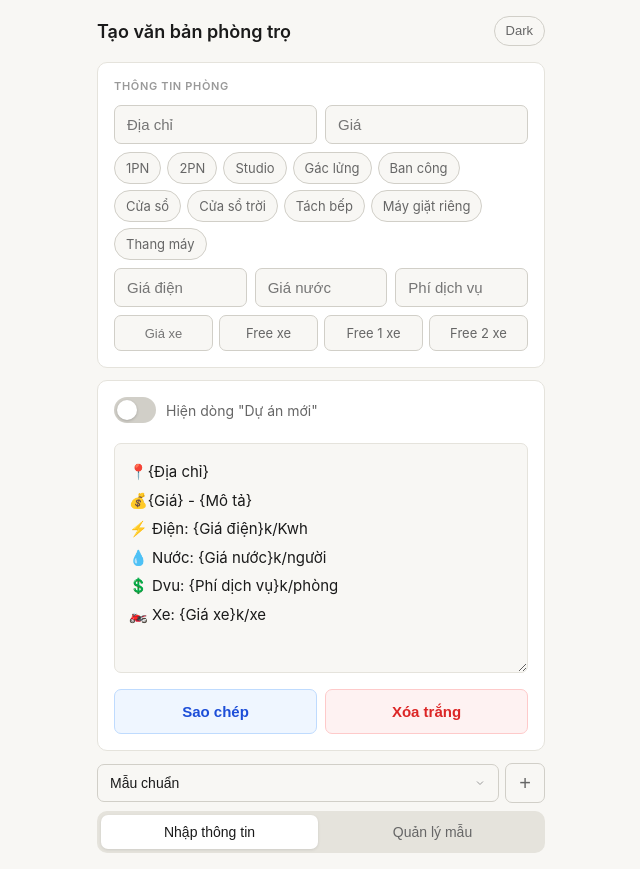
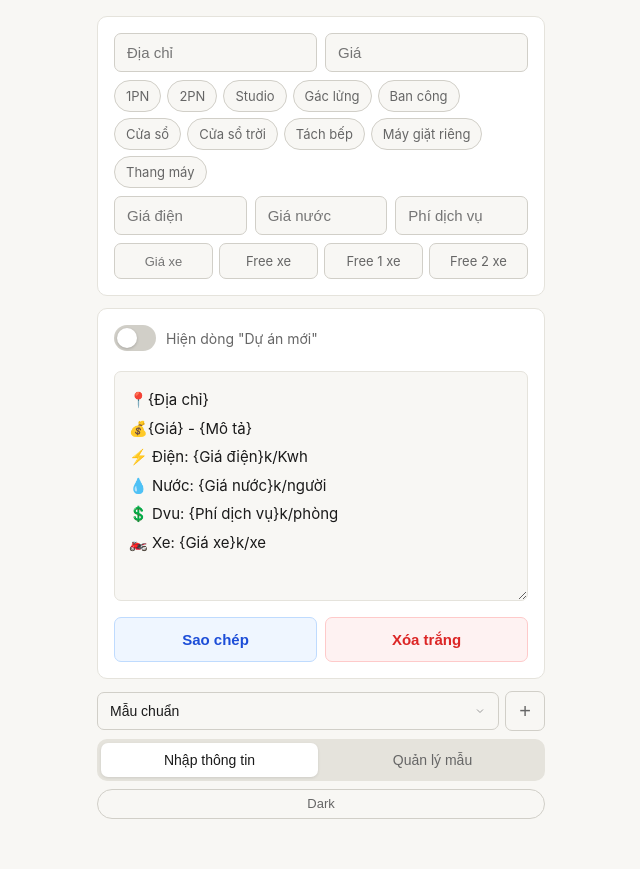
Before and after one commit to ITLeQuangDuy/Template_Tro, a plain HTML site: page index.html in a window 1280 px wide. Shown: the whole page, without its empty margins (319-959 px from the left). After the commit the page ends 835 px from the top, so only its background shows below. Drawn offline with Linux system fonts and the light colour scheme.

Commit message:
first commit 5

```diff
--- a/index.html
+++ b/index.html
@@ -3,7 +3,7 @@
 <head>
 <meta charset="UTF-8">
 <meta name="viewport" content="width=device-width, initial-scale=1.0, maximum-scale=1.0">
-<title>Tạo văn bản phòng trọ</title>
+<!-- <title>Tạo văn bản phòng trọ</title> -->
 <style>
   *{box-sizing:border-box;margin:0;padding:0}
   :root{
@@ -164,15 +164,11 @@
 </head>
 <body>
 <div class="app">
-  <h1 style="justify-content:space-between">
-    <span>Tạo văn bản phòng trọ</span>
-    <button class="theme-btn" id="theme-btn" onclick="toggleTheme()">Dark</button>
-  </h1>
 
   <!-- TAB NHẬP -->
   <div id="panel-nhap">
     <div class="card">
-      <div class="card-title">Thông tin phòng</div>
+      <!-- <div class="card-title">Thông tin phòng <button class="theme-btn" id="theme-btn" onclick="toggleTheme()">Dark</button></div> -->
       <div id="fields-container"></div>
     </div>
 
@@ -252,6 +248,7 @@
       <button class="tab active" onclick="switchTab('nhap')">Nhập thông tin</button>
       <button class="tab" onclick="switchTab('mau')">Quản lý mẫu</button>
     </div>
+    <button class="theme-btn" id="theme-btn" onclick="toggleTheme()">Dark</button>
   </div>
 </div>
 
```
